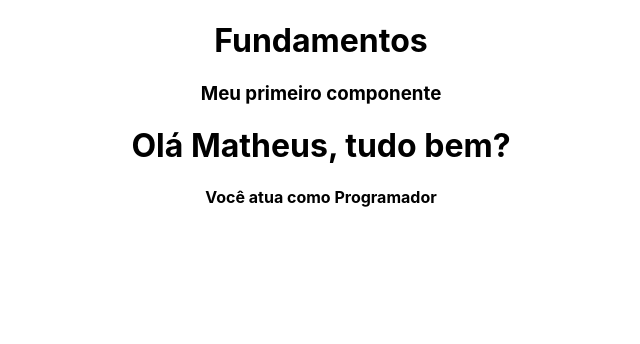
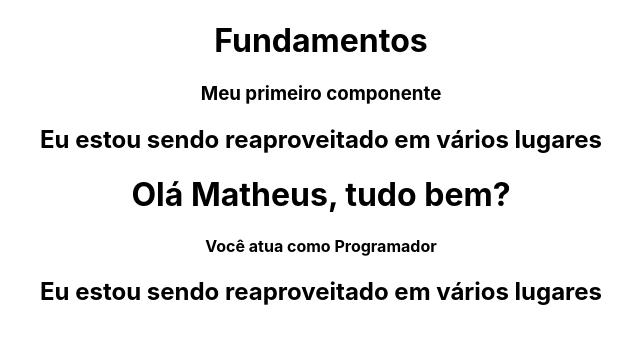
Before and after one commit to Orozimbo1/ReactJs, a React (Create React App) app in the folder fundamentos/: page / in a window 1280 px wide. Shown: the top 344 px of the page, without its empty margins (319-959 px from the left). Built offline with nearby package versions, Linux system fonts and the light colour scheme; the HTML template or start-up script is replaced by a standard one.

Commit message:
Hierarquia de componentes

```diff
--- a/fundamentos/src/App.js
+++ b/fundamentos/src/App.js
@@ -1,6 +1,7 @@
 // Componentes
 import FirstComponent from './components/FirstComponent';
 import TemplateExpression from './components/TemplateExpression';
+import MyComponent from './components/MyComponent';
 
 // Styles / css
 import './App.css';
@@ -11,6 +12,7 @@ function App() {
       <h1>Fundamentos</h1>
       <FirstComponent />
       <TemplateExpression />
+      <MyComponent />
     </div>
   );
 }
--- a/fundamentos/src/components/FirstComponent.js
+++ b/fundamentos/src/components/FirstComponent.js
@@ -1,8 +1,13 @@
 import React from 'react'
+
+import MyComponent from './MyComponent'
 
 const FirstComponent = () => {
   return (
-    <h3>Meu primeiro componente</h3>
+    <div>
+      <h3>Meu primeiro componente</h3>
+      <MyComponent />
+    </div>
   )
 }
 
--- /dev/null
+++ b/fundamentos/src/components/MyComponent.js
@@ -0,0 +1,11 @@
+import React from 'react'
+
+const MyComponent = () => {
+    return (
+        <div>
+            <h2>Eu estou sendo reaproveitado em vários lugares</h2>
+        </div>
+    )
+}
+
+export default MyComponent
```
